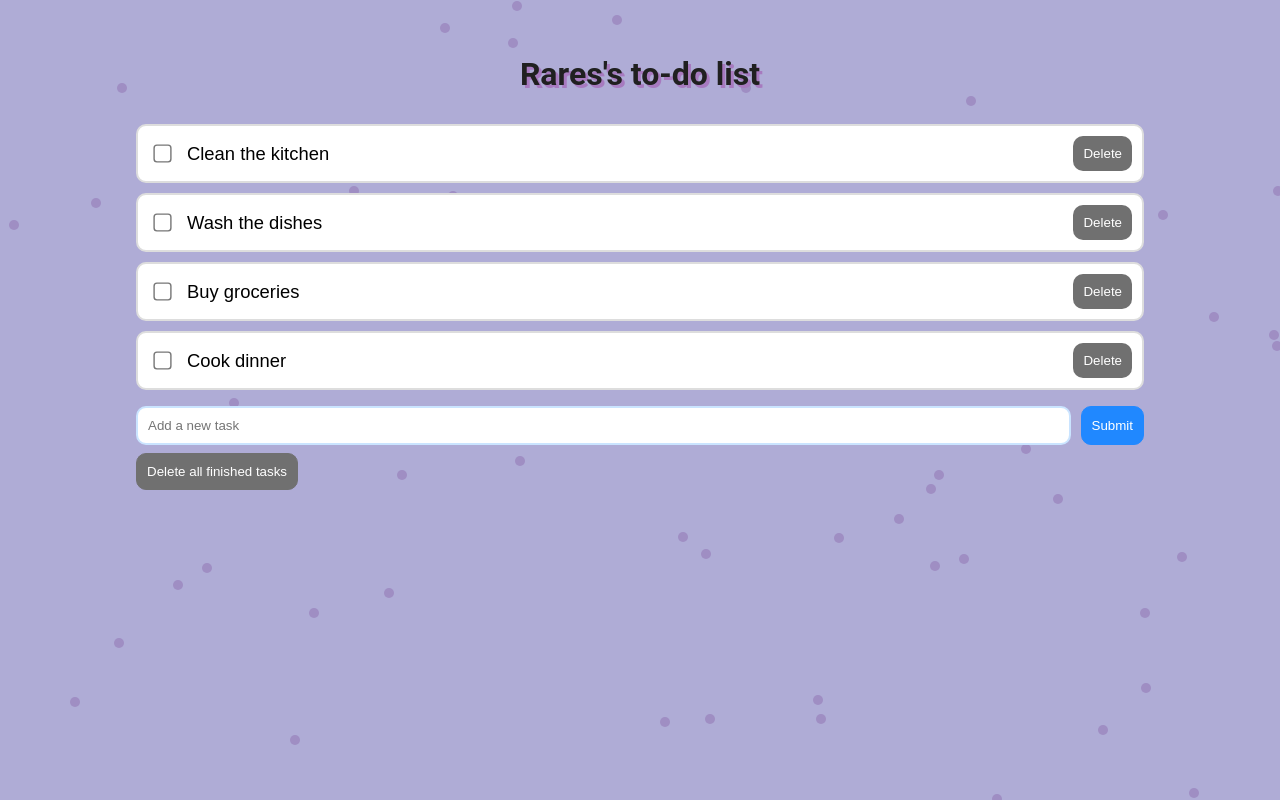
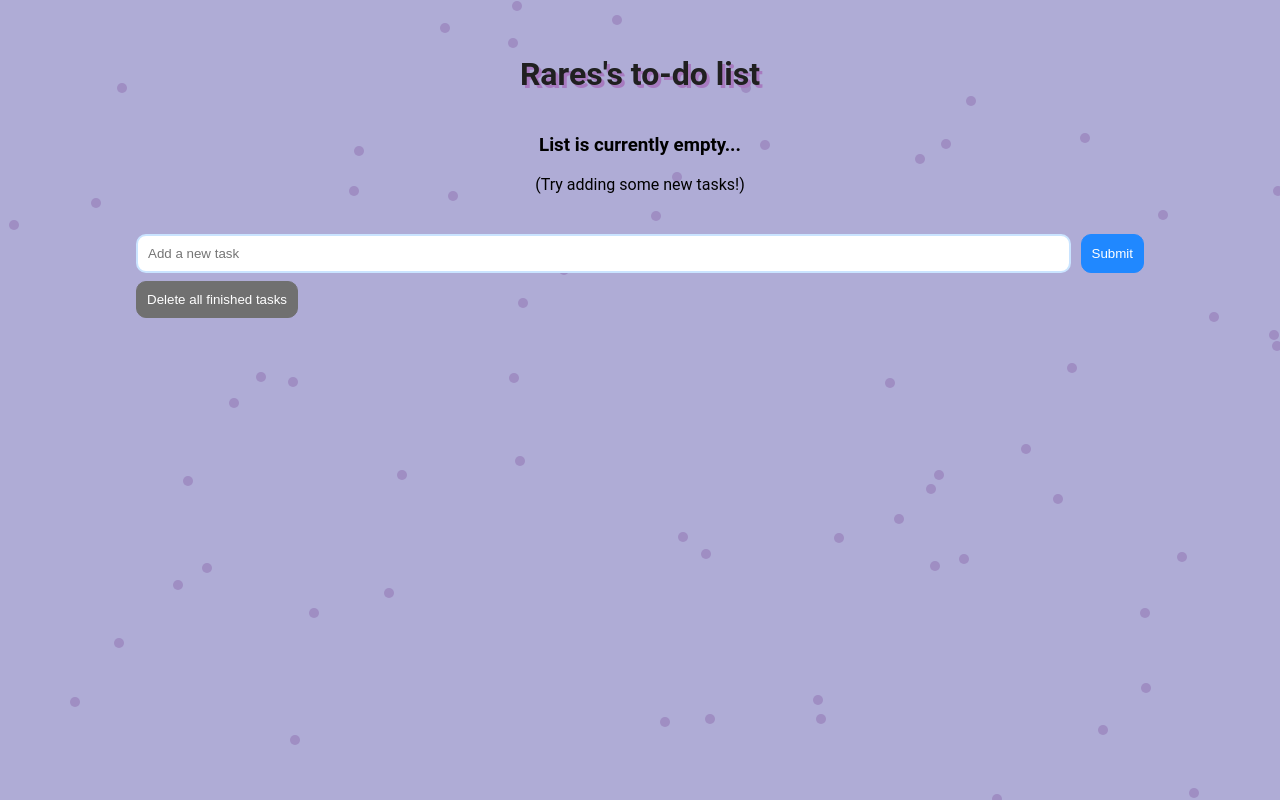
Before and after one commit to rerj/to-do-list-project, a React (Vite) app: page / in a window 1280 px wide. Built offline with nearby package versions, Linux system fonts and the light colour scheme.

Commit message:
Added local storage to the website. It can now store all tasks locally.

```diff
--- a/src/App.tsx
+++ b/src/App.tsx
@@ -1,4 +1,4 @@
-import { useState } from "react";
+import { useEffect, useState } from "react";
 import "./App.css";
 import TaskList from "./components/TaskList";
 import TaskForm from "./components/TaskForm";
@@ -12,12 +12,14 @@
 }
 
 function App() {
-  const [tasks, setTasks] = useState<Task[]>([
-    { id: 1, text: "Clean the kitchen", checked: false },
-    { id: 2, text: "Wash the dishes", checked: false },
-    { id: 3, text: "Buy groceries", checked: false },
-    { id: 4, text: "Cook dinner", checked: false },
-  ]);
+  const [tasks, setTasks] = useState<Task[]>(() => {
+    const storedTasks = localStorage.getItem("tasks");
+    return storedTasks ? JSON.parse(storedTasks) : [];
+  });
+
+  useEffect(() => {
+    localStorage.setItem("tasks", JSON.stringify(tasks));
+  }, [tasks]);
 
   const deleteTask = (taskId: number) => {
     setTasks(tasks.filter((task) => task.id !== taskId));
```
